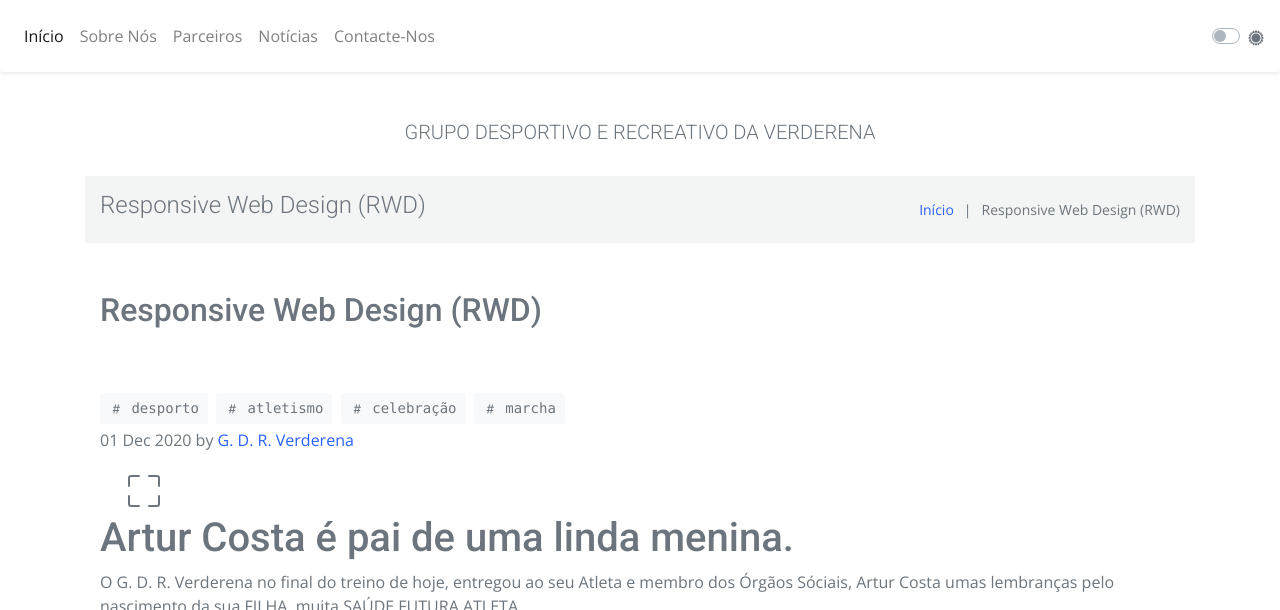
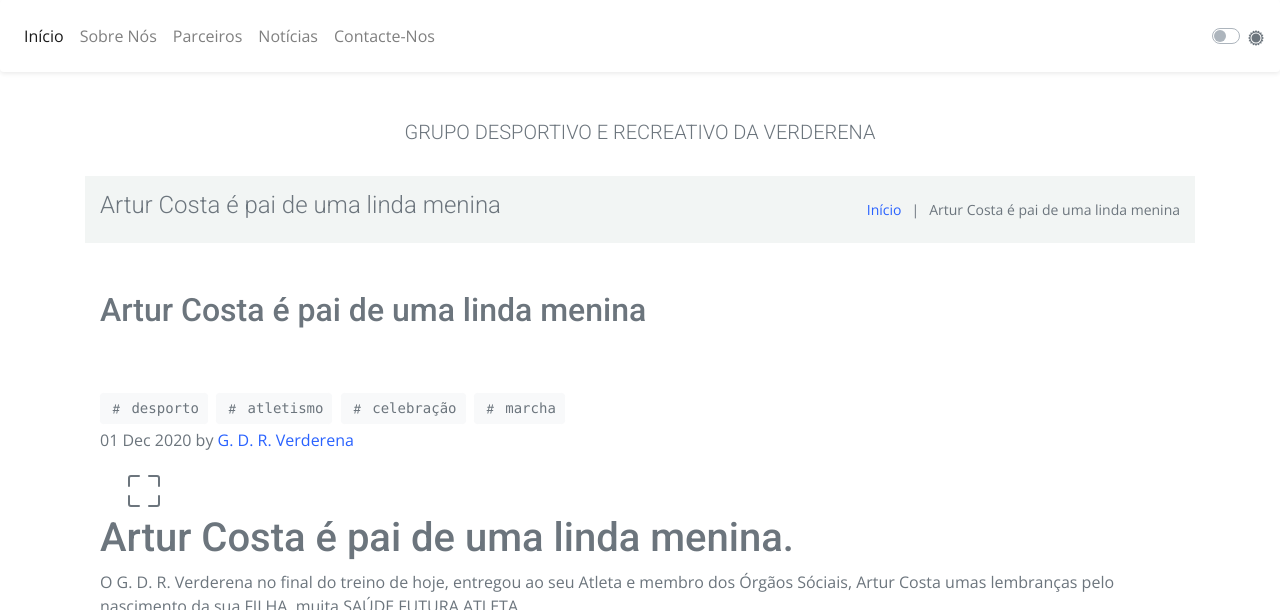
Before and after one commit to GDR-Verderena/gdr-verderena.github.io, a Jekyll site: the page built from _posts/2020-12-01-ArturCosta_pai.md, in a window 1280 px wide and 900 px high, cut to the strip 0-610 px from the top of the window. Built offline with Jekyll 4.4.1, drawn with Linux system fonts in a browser that asks for light colours; some of the changed text lies outside the part shown.

Commit message:
Update 2020-12-01-ArturCosta_pai.md

```diff
--- a/_posts/2020-12-01-ArturCosta_pai.md
+++ b/_posts/2020-12-01-ArturCosta_pai.md
@@ -1,9 +1,9 @@
 ---
 layout: post
-title: "Responsive Web Design (RWD)"
+title: "Artur Costa é pai de uma linda menina"
 date: 2020-12-01
 author: António Matias
-description: Artur Costa é pai de uma linda menina.
+description: O G. D. R. Verderena no final do treino de hoje, entregou ao seu Atleta e membro dos Órgãos Sóciais, Artur Costa umas lembranças pelo nascimento da sua FILHA, muita SAÚDE FUTURA ATLETA
 featured-image: https://scontent.flis5-1.fna.fbcdn.net/v/t1.0-9/128746582_3889033231129311_9027360578547723557_n.jpg?_nc_cat=104&ccb=2&_nc_sid=8bfeb9&_nc_eui2=AeHvqKxZMV35fAFLsWlqhahSO8Oviy9V0MU7w6-LL1XQxW_6DDiYphDGDwaecLKk33U&_nc_ohc=Rc462F0JzJAAX9Zw7_c&_nc_ht=scontent.flis5-1.fna&oh=c8aba05d6d6e7fd2664de7c3fea0a52a&oe=5FEC2B13
 tags: desporto atletismo celebração marcha
 ---
```
